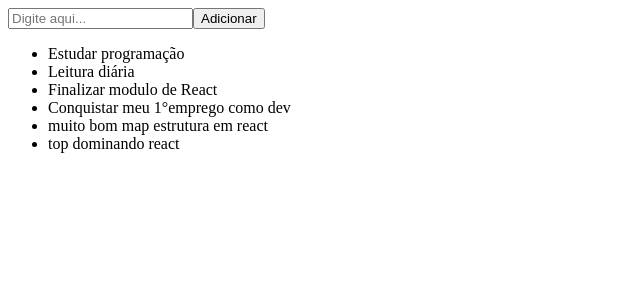
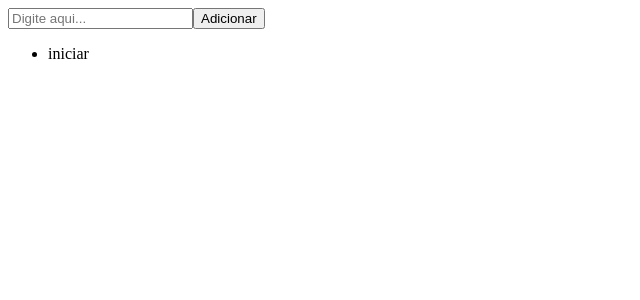
Before and after one commit to gil-sousa2180/meu-projeto-react, a React (Vite) app: page / in a window 1280 px wide. Shown: the top 300 px of the page, without its empty margins (0-640 px from the left). Built offline with nearby package versions, Linux system fonts and the light colour scheme.

Commit message:
adicionando estado useState no projeto para realizar alterações de forma dinamica e performatica

```diff
--- a/src/App.jsx
+++ b/src/App.jsx
@@ -1,19 +1,14 @@
+import React, { useState } from "react";
 import { v4 } from "uuid";
 
 function App() {
-  const list = [
-    { id: v4(), task: "Estudar programação" },
-    { id: v4(), task: "Leitura diária" },
-    { id: v4(), task: "Finalizar modulo de React" },
-    { id: v4(), task: "Conquistar meu 1°emprego como dev" },
-    { id: v4(), task: "muito bom map estrutura em react" },
-    { id: v4(), task: "top dominando react" },
-  ];
-
-  console.log(list);
+  const [list, setList] = useState([{ id: v4(), task: "iniciar" }]);
 
   function inputMudou(event) {
     console.log(event.target.value);
+    setList([{ id: v4(), task: event.target.value }]);
+
+    console.log(setList);
   }
   function meuBotao() {
     console.log("meuBotao");
```
